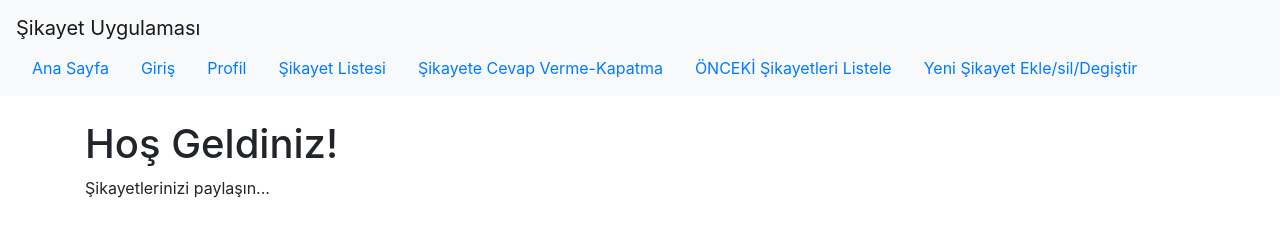
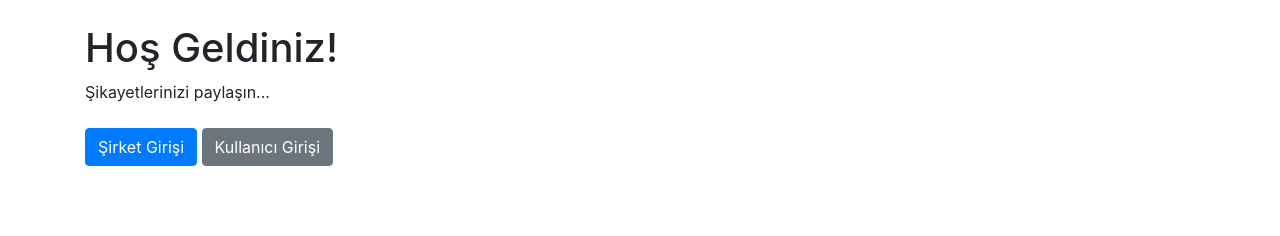
Before and after one commit to Veyselbilici/WebOdevi, a plain HTML site: page index.html in a window 1280 px wide. Drawn offline with nearby package versions, Linux system fonts and the light colour scheme.

Commit message:
Index html sirket veya kullanici secimi yapildi

```diff
--- a/index.html
+++ b/index.html
@@ -9,44 +9,20 @@
 </head>
 <body>
 
-<!-- Navbar -->
-<nav class="navbar navbar-light bg-light">
-    <a class="navbar-brand" href="#">Şikayet Uygulaması</a>
-    <ul class="nav">
-        <li class="nav-item">
-            <a class="nav-link" href="index.html">Ana Sayfa</a>
-        </li>
-        <li class="nav-item">
-            <a class="nav-link" href="login.html">Giriş</a>
-        </li>
-        <li class="nav-item">
-            <a class="nav-link" href="profile.html">Profil</a>
-        </li>
-        <li class="nav-item">
-            <a class="nav-link" href="sikayet-listesi.html">Şikayet Listesi</a>
-        </li>
-        <li class="nav-item">
-            <a class="nav-link" href="sikayetcevap-kapatma.html">Şikayete Cevap Verme-Kapatma</a>
-        </li>
-        <li class="nav-item">
-            <a class="nav-link" href="önceki-sikayetlerliste.html">ÖNCEKİ Şikayetleri Listele</a>
-        </li>
-        <li class="nav-item">
-            <a class="nav-link" href="yeni-sikayet-ekle-sil.html">Yeni Şikayet Ekle/sil/Degiştir</a>
-        </li>
-    </ul>
-</nav>
-
 <!-- Sayfa içeriği -->
 <div class="container mt-4">
     <h1>Hoş Geldiniz!</h1>
     <p>Şikayetlerinizi paylaşın...</p>
-    <!-- Ana sayfa içeriği buraya gelecek -->
+     <!-- Şirket Girişi Butonu -->
+     <button type="button" id="sirket-girisi" class="btn btn-primary mt-2">Şirket Girişi</button>
+
+     <!-- Kullanıcı Girişi Butonu -->
+     <button type="button" id="kullanici-girisi" class="btn btn-secondary mt-2">Kullanıcı Girişi</button>
 </div>
 
 <!-- Bootstrap JS ve jQuery -->
 <script src="https://code.jquery.com/jquery-3.6.4.min.js"></script>
 <script src="https://maxcdn.bootstrapcdn.com/bootstrap/4.0.0/js/bootstrap.min.js"></script>
-
+<script src="index.js"></script>
 </body>
 </html>
--- /dev/null
+++ b/index.js
@@ -0,0 +1,8 @@
+$(document).ready(function () {
+    $("#sirket-girisi").click(function () {
+     window.location.href = "login/sirket-login.html";
+    });
+    $("#kullanici-girisi").click(function () {
+      window.location.href = "login/kullanici-login.html";
+     });
+});
```
